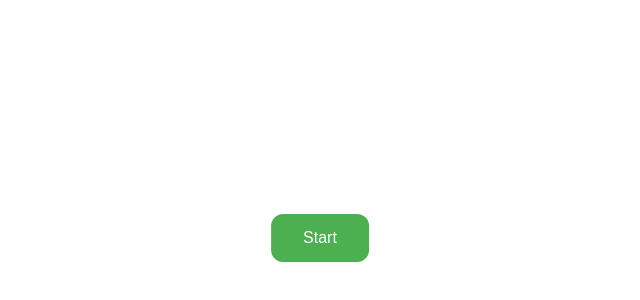
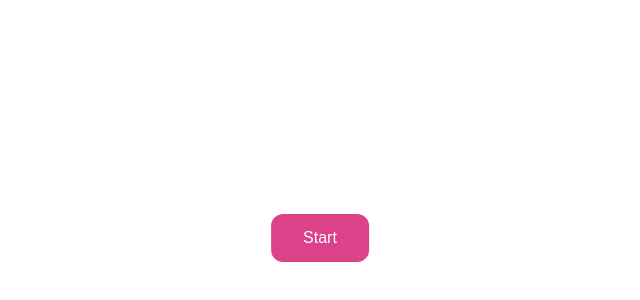
Before and after one commit to aphayes2025/aphayes2025.github.io, a plain HTML site: page index.html in a window 1280 px wide. Shown: the part 166-466 px from the top of the page, without its empty margins (322-962 px from the left). Drawn offline with Linux system fonts and the light colour scheme.

Commit message:
Initial commit

```diff
--- a/style.css
+++ b/style.css
@@ -1,5 +1,5 @@
 .custom-button {
-    background-color: #4CAF50; /* Green */
+    background-color:#dc4189;
     border: none;
     color: white;
     padding: 15px 32px;
```
Also changed, not shown: valentines.html (added).
